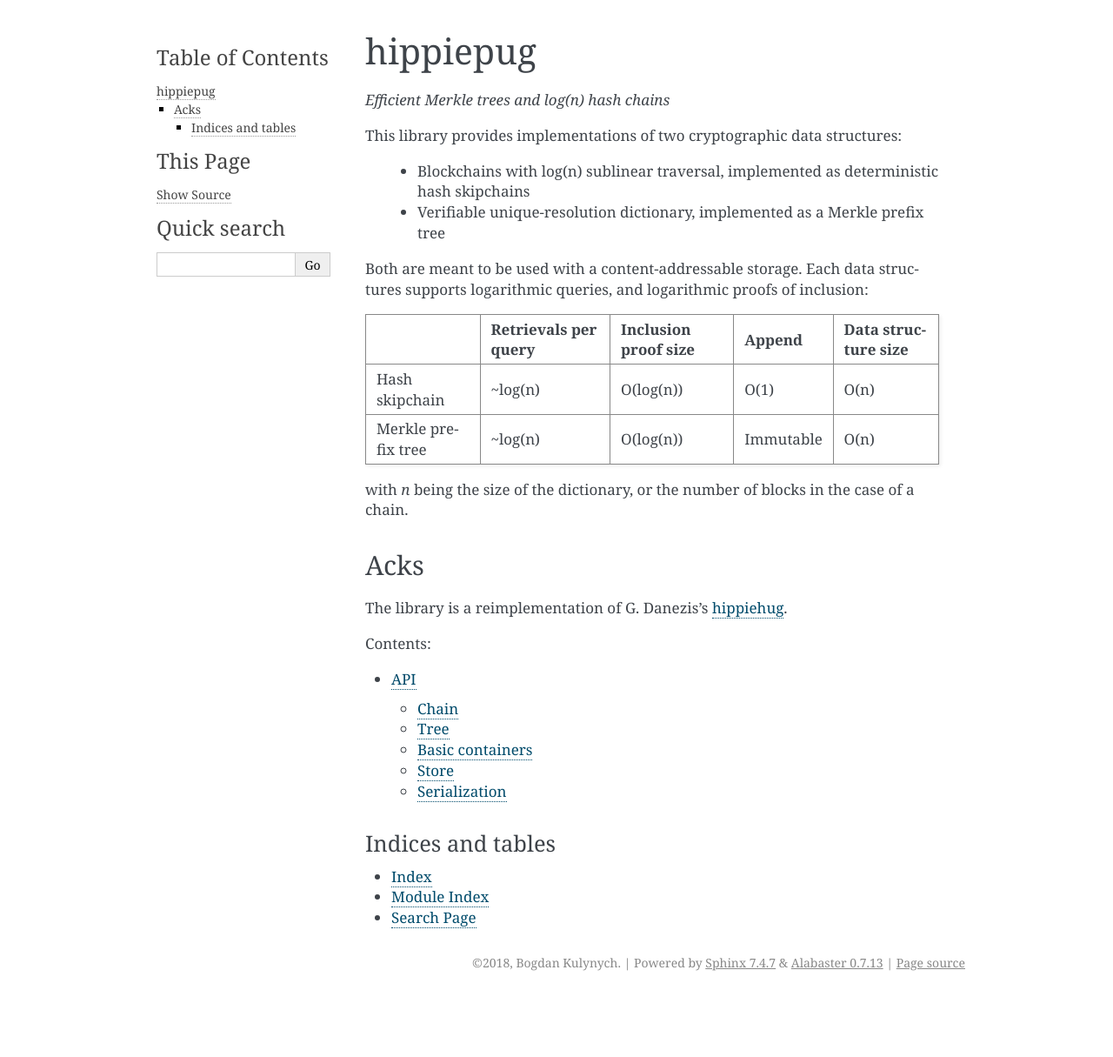
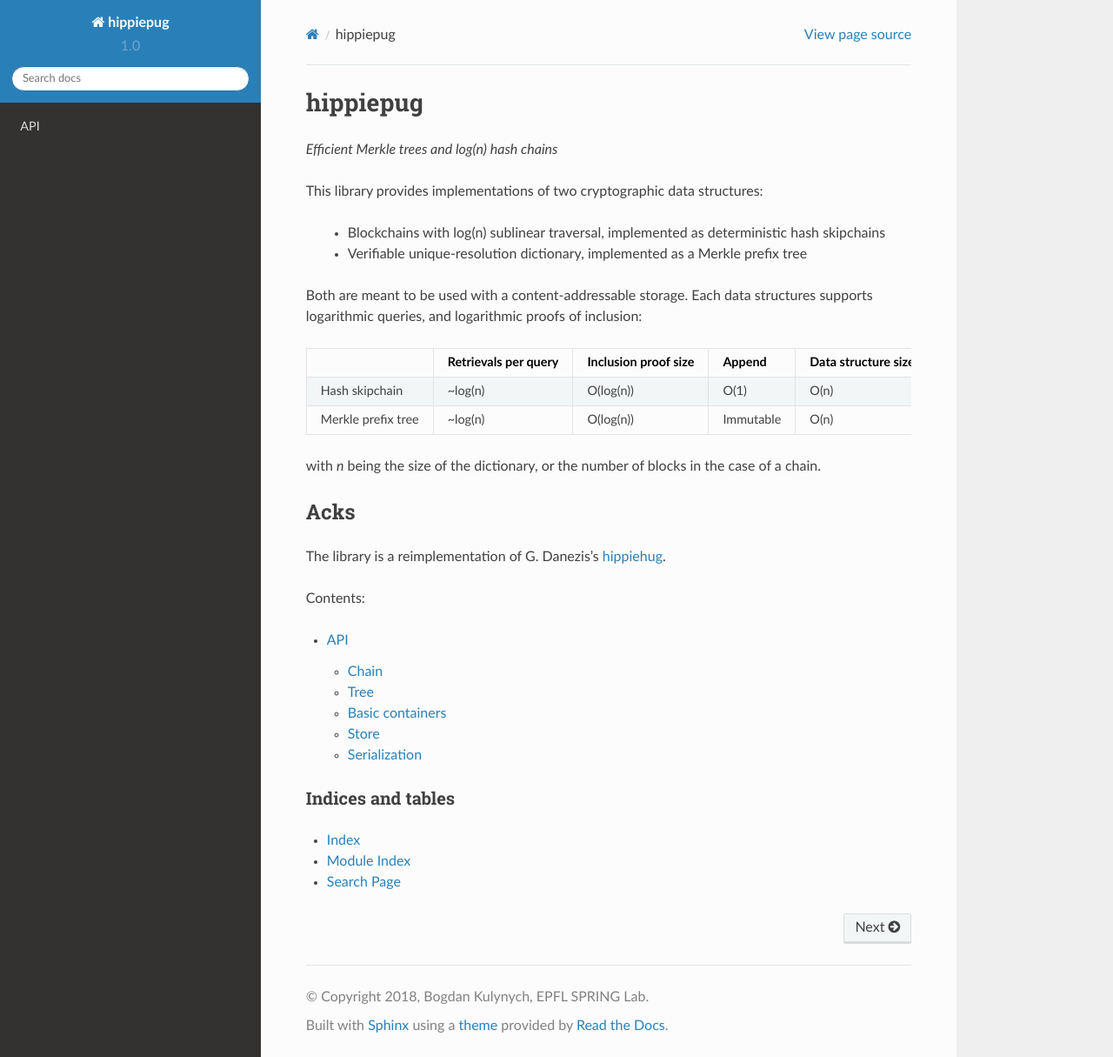
Before and after one commit to spring-epfl/hippiepug, a Sphinx documentation site: the page built from docs/source/index.rst, in a window 1280 px wide and 1215 px high. Shown: the whole window at 87% size. Built offline with Sphinx 7.4.7 and the Read the Docs theme 2.0.0, drawn with Linux system fonts in a browser that asks for light colours.

Commit message:
Change docs theme to rtd

```diff
--- a/README.rst
+++ b/README.rst
@@ -19,8 +19,8 @@
 
 This library provides implementations of two cryptographic data structures:
 
-  * Blockchains with log(n) sublinear traversal, implemented as deterministic hash skipchains
-  * Verifiable unique-resolution dictionary, implemented as a Merkle prefix tree
+  - Blockchains with log(n) sublinear traversal, implemented as deterministic hash skipchains
+  - Verifiable unique-resolution dictionary, implemented as a Merkle prefix tree
 
 Both are meant to be used with a content-addressable storage. Each data structures supports logarithmic queries, and logarithmic proofs of inclusion:
 
--- a/docs/source/conf.py
+++ b/docs/source/conf.py
@@ -49,7 +49,7 @@
 
 # General information about the project.
 project = u'hippiepug'
-copyright = u'2018, Bogdan Kulynych'
+copyright = u'2018, Bogdan Kulynych, EPFL SPRING Lab'
 author = u'Bogdan Kulynych'
 
 # The version info for the project you're documenting, acts as replacement for
@@ -110,7 +110,7 @@
 
 # The theme to use for HTML and HTML Help pages.  See the documentation for
 # a list of builtin themes.
-html_theme = 'alabaster'
+html_theme = "sphinx_rtd_theme"
 
 # Theme options are theme-specific and customize the look and feel of a theme
 # further.  For a list of options available for each theme, see the
```
